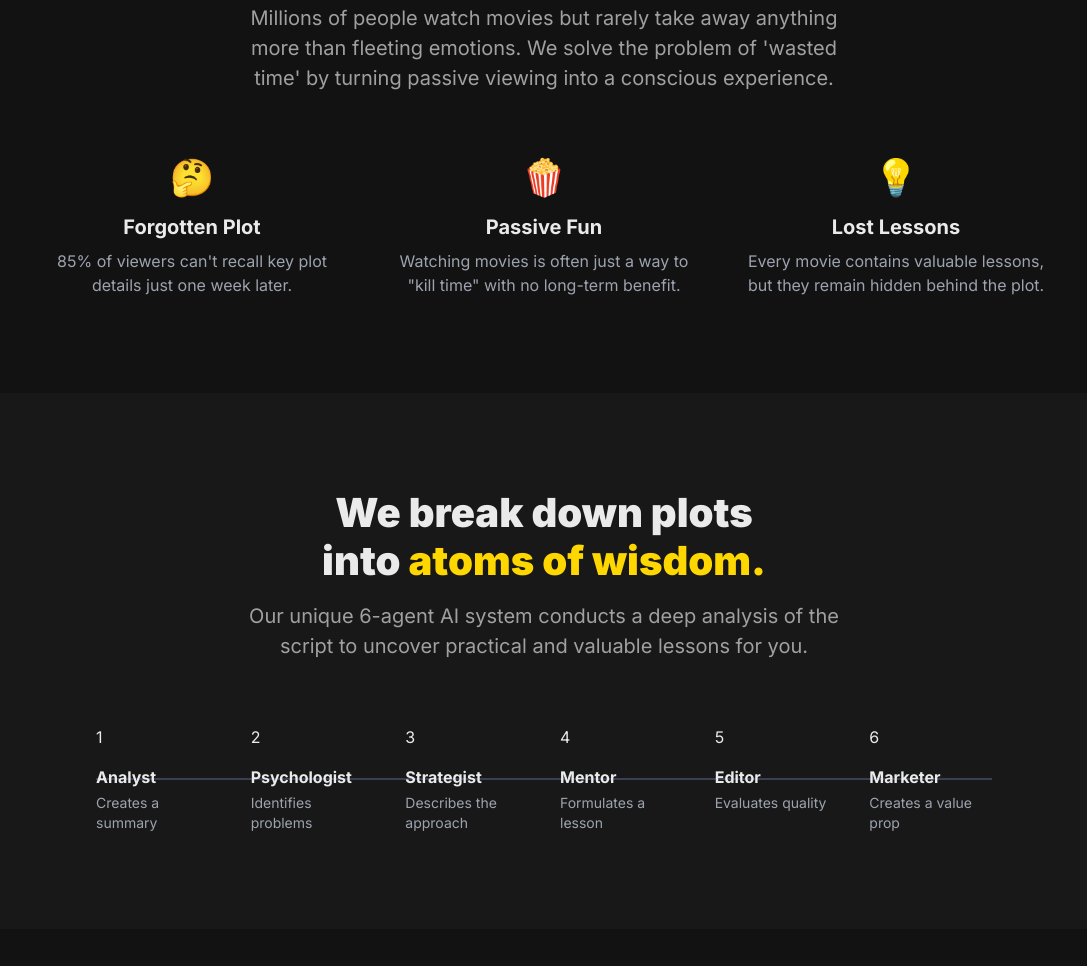
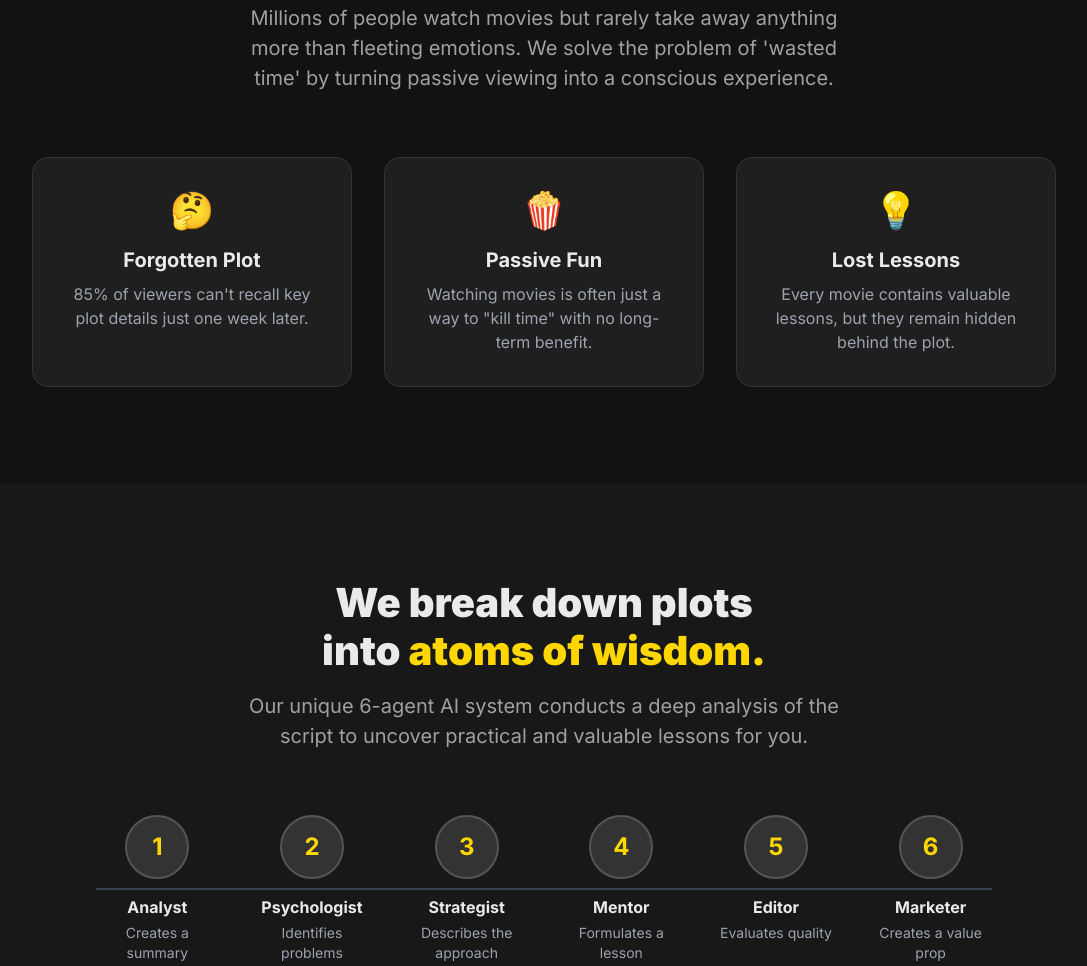
Before and after one commit to olluself/project-Socrates, a plain HTML site: page index.html in a window 1280 px wide. Shown: the part 814-1780 px from the top of the page, without its empty margins (96-1183 px from the left). Drawn offline with nearby package versions, Linux system fonts and the light colour scheme.

Commit message:
Update style.css

```diff
--- a/style.css
+++ b/style.css
@@ -39,6 +39,37 @@ html {
     max-width: 600px;
     margin: 1rem auto 0;
 }
+.card {
+    background-color: #1F1F1F;
+    border: 1px solid #333;
+    border-radius: 16px;
+    padding: 2rem;
+    transition: all 0.3s ease;
+}
+.card:hover {
+    border-color: #FFD700;
+    transform: translateY(-5px);
+}
+.agent-card {
+    display: flex;
+    flex-direction: column;
+    align-items: center;
+    text-align: center;
+}
+.agent-bubble {
+    width: 4rem;
+    height: 4rem;
+    border-radius: 9999px;
+    background-color: #333;
+    border: 2px solid #555;
+    display: flex;
+    align-items: center;
+    justify-content: center;
+    font-size: 1.5rem;
+    font-weight: 700;
+    color: #FFD700;
+    z-index: 10;
+}
 #lang-switcher .lang-btn {
     font-weight: 600;
     color: #a0a0a0;
```
